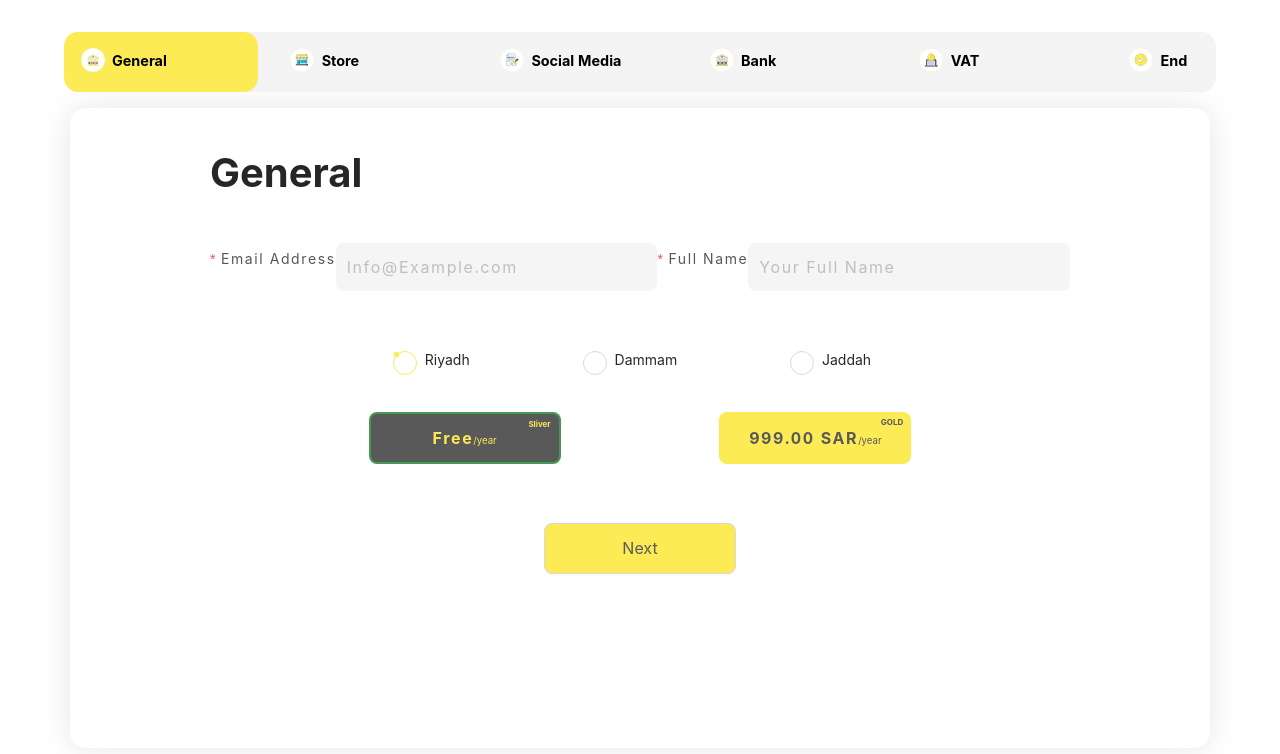
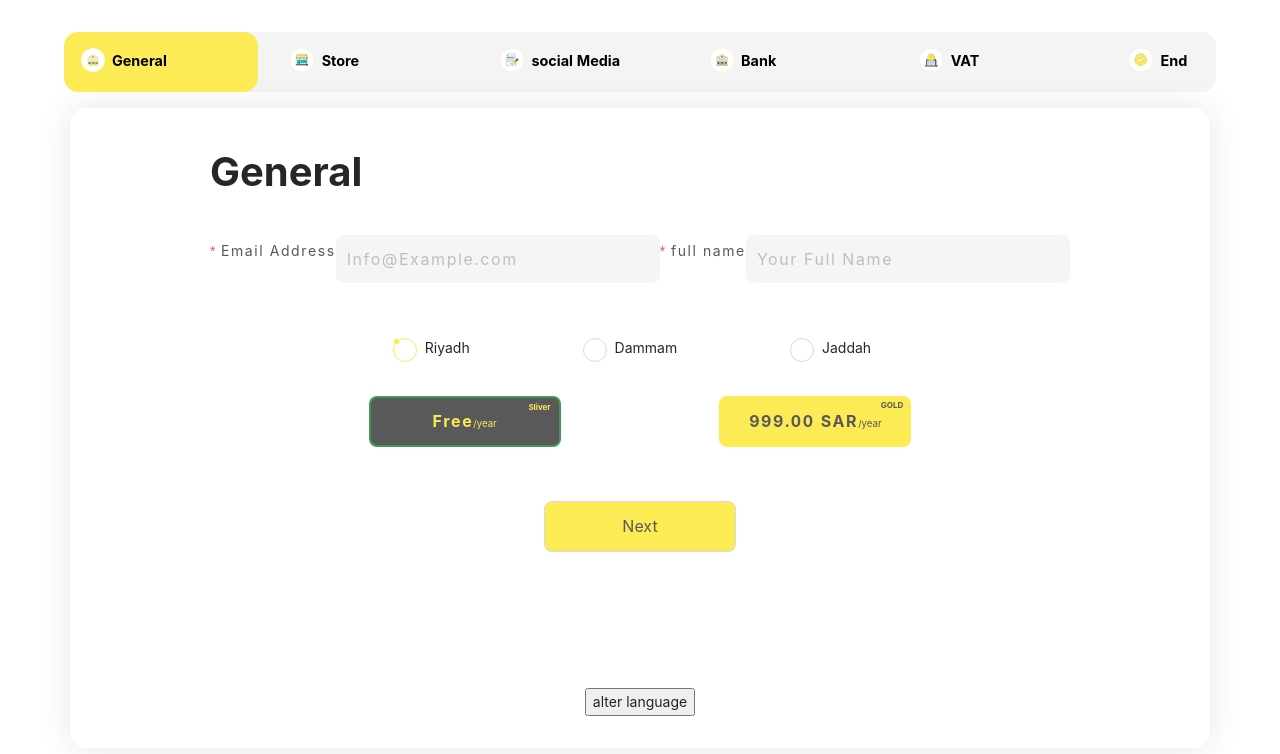
Before and after one commit to Abdulrahman-Falyoun/multi-step-form-react, a React (Create React App) app: page / in a window 1280 px wide. Shown: the top 754 px of the page. Built offline with nearby package versions, Linux system fonts and the light colour scheme.

Commit message:
Adding translation to step one

```diff
--- a/src/components/card/card.tsx
+++ b/src/components/card/card.tsx
@@ -1,10 +1,11 @@
 
 
 import { Alert, Spin } from 'antd';
-import React from 'react';
+import React, { useState } from 'react';
 import '../../styles/card/card.sass';
 import CardButtons from './card-buttons';
 import { uniqueHashCode } from '../../utils/unique-string-generator';
+import { useTranslation } from 'react-i18next';
 const Card = ({
     content,
     onPressingNextButton,
@@ -15,8 +16,10 @@ const Card = ({
     warnings,
     submitting
 }: any) => {
+    const { t, i18n } = useTranslation('common');
+    const [currentLanguage, setCurrentLanguage] = useState('en');
     return (
-        <div className="card-wrapper">
+        <div className={"card-wrapper " + (i18n.language === 'en' ? 'english-container' : 'arabic-container')}>
 
             <div className="card-content">
                 {
@@ -51,7 +54,16 @@ const Card = ({
                         submitting={submitting}
                     />
                 </div>
-
+                <div>
+                    <button onClick={() => {
+                        i18n.changeLanguage(currentLanguage === 'en' ? 'ar' : 'en')
+                            .then(_ => {
+                                setCurrentLanguage(i18n.language)
+                            }).catch(console.log);
+                    }}>
+                        alter language
+                    </button>
+                </div>
                 {submitting &&
                     <div className="submitting-spinner">
                         <Spin tip="Submitting..." size="large" />
--- a/src/components/seller-form.tsx
+++ b/src/components/seller-form.tsx
@@ -11,6 +11,7 @@ import { ReduxStateInterface } from '../interfaces/redux-state';
 import Actions from '../redux/actions/index';
 import { connect } from 'react-redux';
 import { Spin } from 'antd';
+import { useTranslation } from 'react-i18next';
 
 const SellerForm = ({
     nextOrPreviousStepAction,
@@ -23,6 +24,8 @@ const SellerForm = ({
     warnings,
     submitting
 }: any) => {
+    const { t, i18n } = useTranslation('common');
+
     const next = () => {
         injectCurrentStepDataToStore();
     };
@@ -32,7 +35,7 @@ const SellerForm = ({
 
     return (
         <React.Fragment>
-            <div className="seller-form-wrapper flex-column-flex-start-main-cross-center">
+            <div className={"seller-form-wrapper flex-column-flex-start-main-cross-center " + (i18n.language === 'en' ? 'english-container' : 'arabic-container')}>
                 <Stepper />
                 <Card
                     onPressingNextButton={next}
--- a/src/components/stepper.tsx
+++ b/src/components/stepper.tsx
@@ -6,20 +6,22 @@ import '../styles/stepper.sass';
 import { Steps } from 'antd';
 import { connect } from "react-redux";
 import { ReduxStateInterface } from '../interfaces/redux-state';
+import { useTranslation } from 'react-i18next';
 
 const { Step } = Steps;
 
 const ConnectedToStoreStepper = (props: any) => {
     const { currentStep, steps } = props;
+    const { t, i18n } = useTranslation('common');
 
 
     return (
-        <div className="stepper-wrapper">
+        <div className="stepper-wrapper" >
             <div className="flex-row-center-main-cross">
                 <Steps current={currentStep} className="steps"  responsive>
                     {
                         steps.map((s: any, idx: number) => {
-                            return <Step status={idx === currentStep ? "finish" : undefined} key={s.title} title={s.title} icon={s.icon} />;
+                            return <Step status={idx === currentStep ? "finish" : undefined} key={s.title} title={t(s.title)} icon={s.icon} />;
                         })
                     }
                 </Steps>
--- a/src/components/steps/step-one-general.tsx
+++ b/src/components/steps/step-one-general.tsx
@@ -9,6 +9,7 @@ import Actions from '../../redux/actions/index';
 import { ReduxStateInterface } from '../../interfaces/redux-state';
 import { GeneralDataInterface } from '../../interfaces/steps-data';
 import { STEPS_NAMES } from '../../enums/steps-names';
+import { useTranslation } from 'react-i18next';
 const layout = {
   labelCol: { span: 0 },
   wrapperCol: { span: 21 },
@@ -21,6 +22,7 @@ const StepOneGenerator = ({ fillStepDataAction, initialData, applyCurrentStepDat
   const [cityValue, setCityValue] = useState(initialData.city || 'Riyadh')
   const [packageType, setPackageType] = useState(initialData.packageType || 'free')
   const [stepOneData, setStepOneData] = useState<GeneralDataInterface>({ ...initialData })
+  const { t, i18n } = useTranslation('common');
 
 
 
@@ -48,7 +50,7 @@ const StepOneGenerator = ({ fillStepDataAction, initialData, applyCurrentStepDat
 
   return (
     <div className="step-one-wrapper">
-      <p>General</p>
+      <p>{t('general')}</p>
       <div className="form-wrapper">
         <div>
           <Form {...layout} form={form} name="control-hooks" scrollToFirstError>
@@ -59,28 +61,28 @@ const StepOneGenerator = ({ fillStepDataAction, initialData, applyCurrentStepDat
                 placeHolder="Info@Example.com"
                 size='large'
                 bordered={false}
-                className="full-flex-item column-flex-direction" name="email" label="Email Address" rules={[
+                className="full-flex-item column-flex-direction" name="email" label={t("email address")} rules={[
                   {
                     type: 'email',
-                    message: 'The input is not valid E-mail!',
+                    message: t('the input is not valid E-mail!'),
                   },
                   {
                     required: true,
-                    message: 'Please input your E-mail!',
+                    message: t('please input your E-mail!'),
                   },
                 ]} />
               <StepperInput
                 value={stepOneData.fullname}
                 onInputChanged={onFullNameFieldValueChanged}
-                placeHolder="Your Full Name"
+                placeHolder={t("your full name")}
                 size='large'
                 bordered={false}
-                name="name" label="Full Name"
+                name="name" label={t("full name")}
                 className="full-flex-item column-flex-direction"
                 rules={[
                   {
                     required: true,
-                    message: 'Please input your full name!',
+                    message: t('please input your full name!'),
                   },
                 ]}
               />
@@ -96,9 +98,9 @@ const StepOneGenerator = ({ fillStepDataAction, initialData, applyCurrentStepDat
             }} value={cityValue}
 
           >
-            <Radio value='Riyadh'>Riyadh</Radio>
-            <Radio value='Dammam'>Dammam</Radio>
-            <Radio value='Jaddah'>Jaddah</Radio>
+            <Radio value='Riyadh'>{t('riyadh')}</Radio>
+            <Radio value='Dammam'>{t('dammam')}</Radio>
+            <Radio value='Jaddah'>{t('jaddah')}</Radio>
           </Radio.Group>
         </div>
         <div className='fancy-cards-wrapper'>
@@ -111,7 +113,6 @@ const StepOneGenerator = ({ fillStepDataAction, initialData, applyCurrentStepDat
             value='free'
             cardSelected={packageType == 'free' ? true : false}
             onFancyCardClicked={(value: any) => {
-              console.log('value selected for package price: ', value);
               stepOneData.packageType = value;
               setPackageType(value);
             }}
@@ -125,7 +126,6 @@ const StepOneGenerator = ({ fillStepDataAction, initialData, applyCurrentStepDat
             periodText='/year'
             headerColor='GOLD'
             onFancyCardClicked={(value: any) => {
-              console.log('value selected for package price: ', value);
               stepOneData.packageType = value;
               setPackageType(value);
             }} />
--- a/src/redux/reducers/index.tsx
+++ b/src/redux/reducers/index.tsx
@@ -20,37 +20,37 @@ const initialState: ReduxStateInterface = {
     stepWarnings: [],
     steps: [
         {
-            title: 'General',
+            title: 'general',
             icon: ICONS.BankSVGIcon,
             data: {},
             component: <StepOneGeneral />,
         },
         {
-            title: 'Store',
+            title: 'store',
             icon: ICONS.StoreSVGIcon,
             data: {},
             component: <StepTwoStore />,
         },
         {
-            title: 'Social Media',
+            title: 'social Media',
             icon: ICONS.DocumentSVGIcon,
             data: {},
             component: <StepThreeSocialMedia />,
         },
         {
-            title: 'Bank',
+            title: 'bank',
             icon: ICONS.BankSVGIcon,
             data: {},
             component: <StepFourDocument />,
         },
         {
-            title: 'VAT',
+            title: 'vat',
             icon: ICONS.LaptopSVGIcon,
             data: {},
             component: <StepFiveVAT />,
         },
         {
-            title: 'End',
+            title: 'end',
             icon: ICONS.CheckMarkSVGIcon,
             data: {},
             component: <EndStep />,
--- /dev/null
+++ b/src/styles/language.sass
@@ -0,0 +1,9 @@
+
+.english-container
+    direction: ltr
+    & .ant-form-item-label
+        text-align: left
+.arabic-container
+    direction: rtl
+    & .ant-form-item-label
+        text-align: right
--- a/src/styles/seller-form.sass
+++ b/src/styles/seller-form.sass
@@ -2,7 +2,7 @@
 @import 'partials/mixins'
 @import 'partials/global'
 @import 'partials/breakpoints'
-
+@import 'language'
 .seller-form-wrapper
     padding-top: 2rem
     @media screen and ( max-width: $screen-md-min )
--- a/src/translations/ar.json
+++ b/src/translations/ar.json
@@ -1,5 +1,29 @@
 
 {
     "back": "رجوع",
-    "next": "التالي"
+    "next": "التالي",
+
+
+
+
+
+
+    "general": "عام",
+    "store": "المتجر",
+    "social media": "وسائل التواصل الاجتماعي",
+    "bank": "البنك",
+    "vat": "الضريبة المضافة",
+    "end": "النهاية",
+
+
+
+
+    "email address": "البريد الالكتروني",
+    "the input is not valid E-mail!": "عنوان البريد الالكتروني غير صالح",
+    "please input your E-mail!": "رجاءا قم بتعبئة البريد الالكتروني",
+    "your full name": "الاسم الثلاثي",
+    "please input your full name!": "رجاءا قم بإدخال اسمك الثلاثي",
+    "riyadh": "الرياض",
+    "dammam": "دمام",
+    "jaddah": "جدة"
 }
--- a/src/translations/en.json
+++ b/src/translations/en.json
@@ -1,5 +1,26 @@
 
 {
+
     "next": "Next",
-    "back": "Back"
+    "back": "Back",
+
+
+
+    "general": "General",
+    "store": "Store",
+    "social media": "Social Media",
+    "bank": "Bank",
+    "vat": "VAT",
+    "end": "End",
+
+
+
+    "email address": "Email Address",
+    "the input is not valid E-mail!": "The input is not valid E-mail!",
+    "please input your E-mail!": "Please input your E-mail!",
+    "your full name": "Your Full Name",
+    "please input your full name!": "Please input your full name!",
+    "riyadh": "Riyadh",
+    "dammam": "Dammam",
+    "jaddah": "Jaddah"
 }
```
